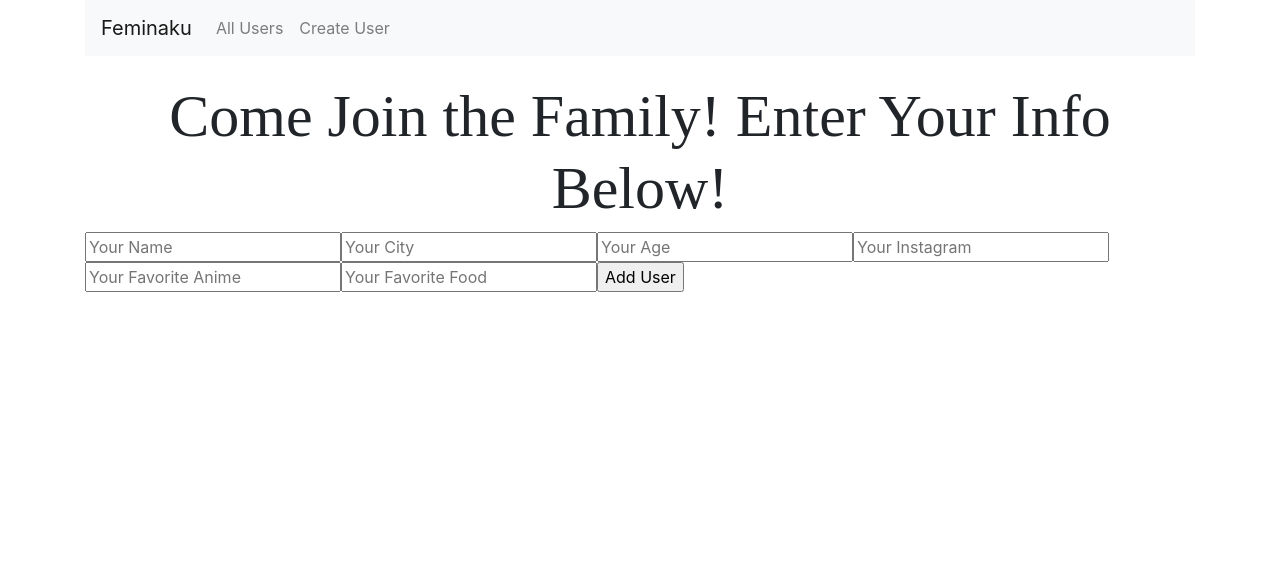
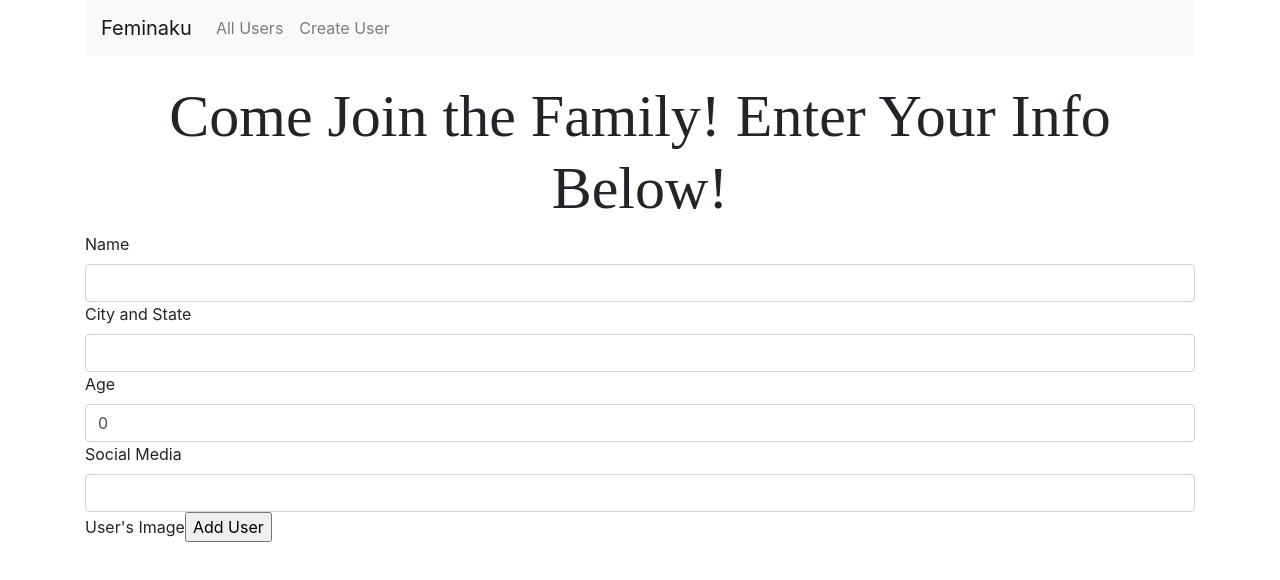
Before and after one commit to cydneypo034/feminaku-project, a React (Create React App) app in the folder client/: page /create in a window 1280 px wide. Shown: the top 580 px of the page. Built offline with nearby package versions, Linux system fonts and the light colour scheme; a web font is replaced by a local one.

Commit message:
got form to create and properly display back-end data

```diff
--- a/client/src/components/createUser.js
+++ b/client/src/components/createUser.js
@@ -1,27 +1,49 @@
 import React from 'react';
 import Axios from 'axios';
 
-class createUsers extends React.Component {
+class CreateUsers extends React.Component {
 
     constructor(props) {
         super(props);
 
+        this.onChangeName = this.onChangeName.bind(this)
+        this.onChangeCityAndState = this.onChangeCityAndState.bind(this)
+        this.onChangeAge = this.onChangeAge.bind(this)
+        this.onChangeSocialMedia = this.onChangeSocialMedia.bind(this)
+        this.onChangeImageURL = this.onChangeImageURL.bind(this)
 
         this.state = {
             name: ' ',
-            originCity: ' ',
+            cityAndState: ' ',
             age: 0,
-            instagram: ' ',
-            favoriteAnime: ' ',
-            favoriteFood: ' '
+            socialMedia: ' ',
+        }
     }
+    onChangeName(e) {
+        this.setState({
+            name: e.target.value
+        })
+    }
+    onChangeCityAndState(e) {
+        this.setState({
+            cityAndState: e.target.value
+        })
+    }
+    onChangeAge(e) {
+        this.setState({
+            age: e.target.value
+        })
+    }
+    onChangeSocialMedia(e) {
+        this.setState({
+            socialMedia: e.target.value
+        })
     }
 
-    handleChangeInput = (event) => {
-        let newUser = {...this.state.newUser}
-
-        newUser[event.target.name] = event.target.value
-        this.setState({ newUser })
+    onChangeImageURL(e) {
+        this.setState({
+            imageURL: e.target.value
+        })
     }
 
     handleSubmitInput = (event) => {
@@ -29,25 +51,24 @@ class createUsers extends React.Component {
 
         console.log(`Form submitted:`)
 
+        //for using axios to grab the data from the api
         const myNewUser = {
             name: this.state.name,
-            originCity: this.state.originCity,
+            cityAndState: this.state.cityAndState,
             age: this.state.age,
-            instagram: this.state.instagram,
-            favoriteAnime: this.state.favoriteAnime,
-            favoriteFood: this.state.favoriteFood
+            socialMedia: this.state.socialMedia,
+            imageURL: this.state.imageURL
         };
-
+        //for using axios to grab the data from the api
         Axios.post('http://localhost:3000/api/user', myNewUser)
         .then(res => console.log(res.data))
 
         this.setState({
             name: '',
-            originCity: '',
+            cityAndState: '',
             age: 0,
-            instagram: '',
-            favoriteAnime: '',
-            favoriteFood: ''
+            socialMedia: '',
+            imageURL: ''
         })
     }
 
@@ -57,74 +78,35 @@ class createUsers extends React.Component {
 
                 <h1 className="fem-welcome">Come Join the Family! Enter Your Info Below!</h1>
                 <form onSubmit={this.handleSubmitInput}>
+                    <label>Name</label>
                     <input type="text"
-                    name="name"
-                    placeholder="Your Name"
-                    onChange={this.handleChangeInput}
+                    className="form-control"
+                    value={this.state.name}
+                    onChange={this.onChangeName}
                    />
+                   <label>City and State</label>
                    <input type="text"
-                    name="originCity"
-                    placeholder="Your City"
-                    onChange={this.handleChangeInput}
+                    className="form-control"
+                    value={this.state.cityAndState}
+                    onChange={this.onChangeCityAndState}
                    />
+                   <label>Age</label>
                    <input type="number"
-                    name="age"
-                    placeholder="Your Age"
-                    onChange={this.handleChangeInput}
+                    className="form-control"
+                    value={this.state.age}
+                    onChange={this.onChangeAge}
                    />
+                   <label>Social Media</label>
                    <input type="text"
-                    name="instagram"
-                    placeholder="Your Instagram"
-                    onChange={this.handleChangeInput}
+                    className="form-control"
+                    value={this.state.socialMedia}
+                    onChange={this.onChangeSocialMedia}
                    />
-                   <input type="text"
-                    name="favoriteAnime"
-                    placeholder="Your Favorite Anime"
-                    onChange={this.handleChangeInput}
-                   />
-                   <input type="text"
-                    name="favoriteFood"
-                    placeholder="Your Favorite Food"
-                    onChange={this.handleChangeInput}
-                   />
+                   <label>User's Image</label>
                    <input type="submit" value="Add User" />
                 </form>
                 </div>
         )
     }
 }
-
-
-export default createUsers;
-
-/*
-class App2 extends React.Component {
-    state = {
-        name: 'Felicia Hampton',
-        originCity: 'Baltimore',
-        age: 20,
-        instagram: '@fixitfelicia',
-        favoriteAnime: 'Sailor Moon',
-        favoriteFood: 'Poke Bowls'
-    }
-
-    addNewUser = (brandNewUser) => {
-        let user = {...this.state.user}
-
-        user.name.push(brandNewUser)
-        this.setState( {user} )
-    }
-
-    render() {
-        return (
-            <div>
-                <h1>New Users</h1>
-                <createUsers
-                addUser={this.addNewUser} />
-            </div>
-        )
-    }
-
-}
-
-*/
+export default CreateUsers;
--- a/client/src/components/user-lists.js
+++ b/client/src/components/user-lists.js
@@ -5,11 +5,9 @@ import Axios from 'axios';
 const User = props => (
     <tr>
         <td>{props.user.name}</td>
-        <td>{props.user.originCity}</td>
+        <td>{props.user.cityAndState}</td>
         <td>{props.user.age}</td>
-        <td>{props.user.instagram}</td>
-        <td>{props.user.favoriteAnime}</td>
-        <td>{props.user.favoriteFood}</td>
+        <td>{props.user.socialMedia}</td>
         <td>
             <Link to={"/edit/"+props.user._id}>Edit</Link>
         </td>
@@ -45,10 +43,9 @@ class theseUsers extends React.Component {
             return (
                 <div>
                     <h1 className="fem-welcome">Have a Look at our Wonderful Community!</h1>
-                    <table className="table responsive" >
+                    <table className="table responsive">
                         <thread>
                             <tr>
-                                <th>Name</th>
                             </tr>
                         </thread>
                         <tbody>
```
Also changed, not shown: client/src/components/editUser.js (line endings or trailing spaces), 1 other file (tests, documents, lock files or other folders).
